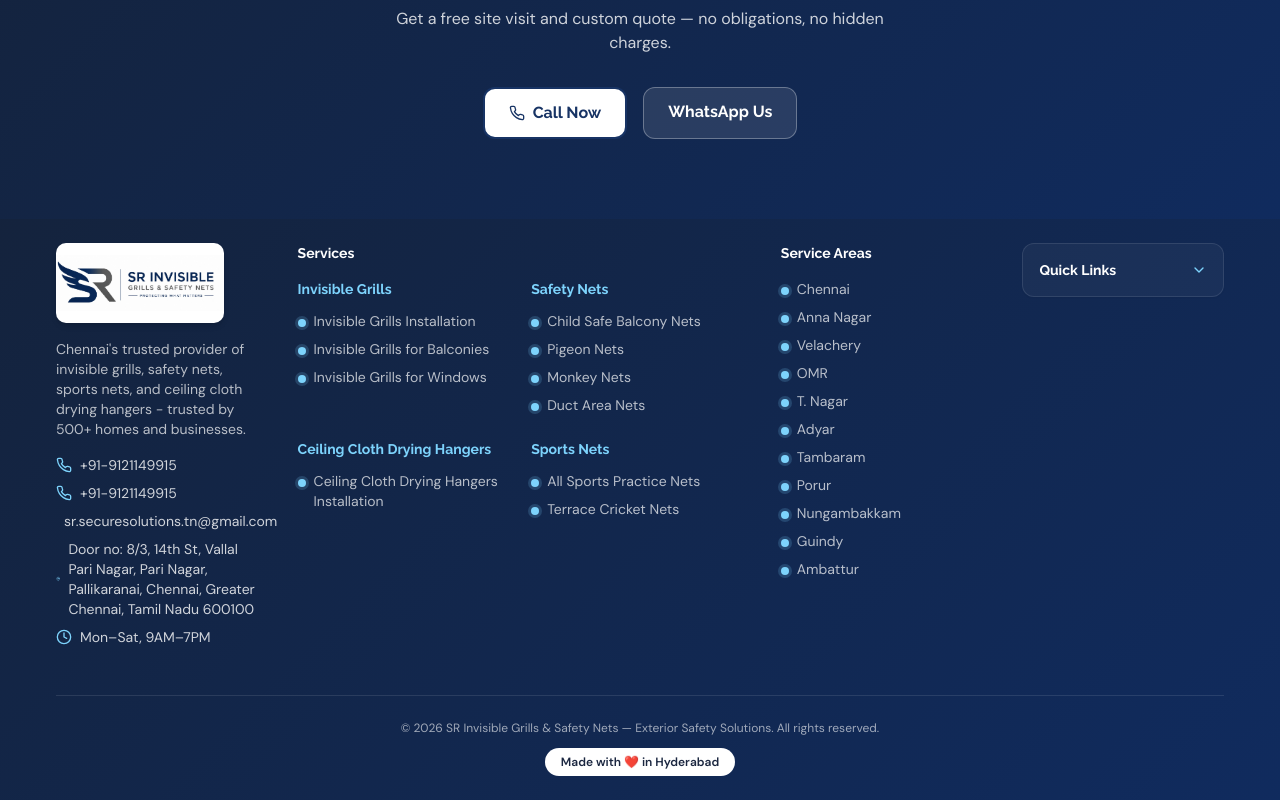
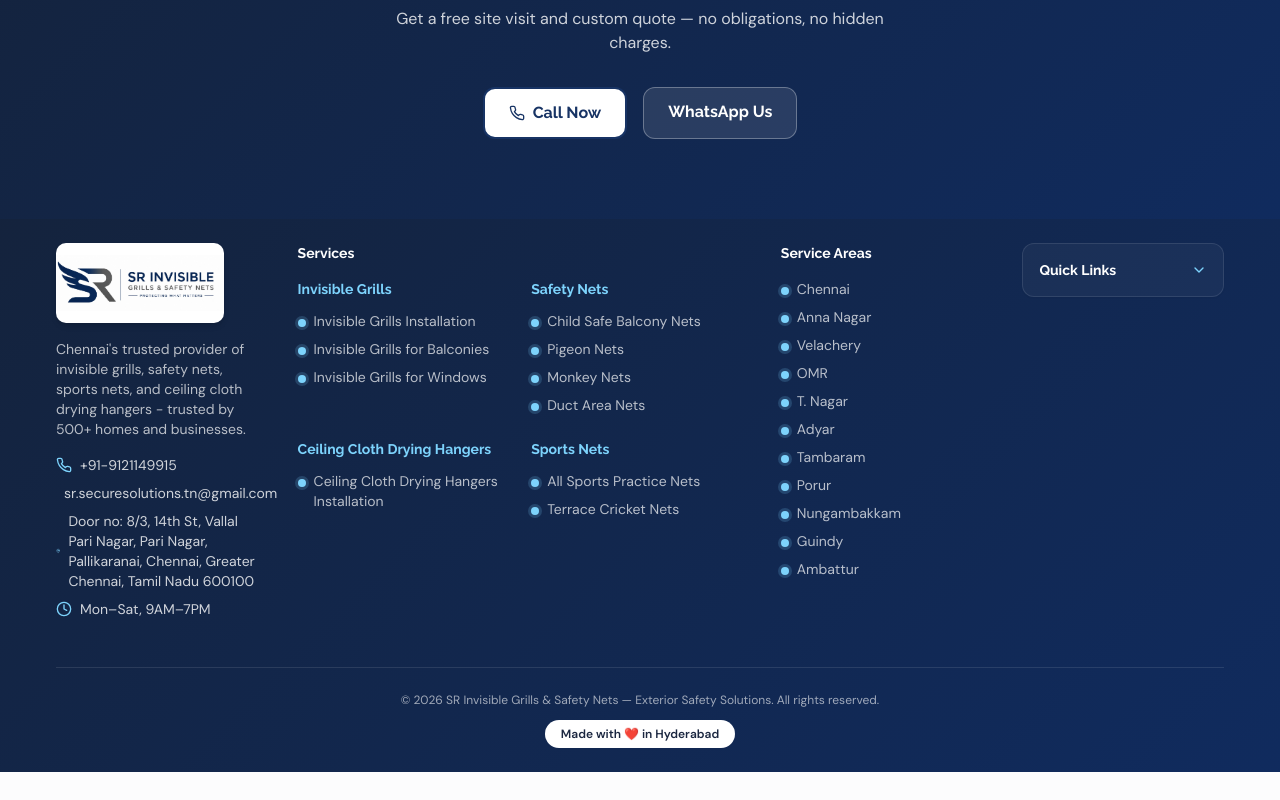
Before and after one commit to GovindRaj007/SR-Invisible-Grills, a React (Vite) app: page /about in a window 1280 px wide. Shown: the part 2701-3501 px from the top of the page. After the commit the page ends 3473 px from the top, so only its background shows below. Built offline with nearby package versions, Linux system fonts and the light colour scheme; the HTML template or start-up script is replaced by a standard one.

Commit message:
final number changes

```diff
--- a/src/components/Footer.tsx
+++ b/src/components/Footer.tsx
@@ -68,12 +68,6 @@
                 className="flex items-center gap-2 hover:text-primary transition-colors"
               >
                 <Phone className="w-4 h-4 text-[#7DD3FC]" /> {BUSINESS.phone}
-              </a>
-              <a
-                href={`tel:${BUSINESS.secondaryPhone}`}
-                className="flex items-center gap-2 hover:text-primary transition-colors"
-              >
-                <Phone className="w-4 h-4 text-[#7DD3FC]" /> {BUSINESS.secondaryPhone}
               </a>
               <a
                 href={`mailto:${BUSINESS.email}`}
--- a/src/data/services.ts
+++ b/src/data/services.ts
@@ -29,7 +29,6 @@
   name: "SR Invisible Grills & Safety Nets",
   tagline: "Exterior Safety Solutions",
   phone: "+91-9121149915",
-  secondaryPhone: "+91-9121149915",
   whatsapp: "919121149915",
   email: "sr.securesolutions.tn@gmail.com",
   address: "Door no: 8/3, 14th St, Vallal Pari Nagar, Pari Nagar, Pallikaranai, Chennai, Greater Chennai, Tamil Nadu 600100",
--- a/src/pages/CeilingClothHangersLanding.tsx
+++ b/src/pages/CeilingClothHangersLanding.tsx
@@ -9,7 +9,6 @@
 const CANONICAL = 'https://srinvisiblegrillschennai.in/ceiling-cloth-hangers-chennai';
 const FORMSPREE = 'https://formspree.io/f/xykrzgjn';
 const TEL = `tel:${BUSINESS.phone}`;
-const TEL_ALT = `tel:${BUSINESS.secondaryPhone}`;
 const wa = (text: string) => `https://wa.me/${BUSINESS.whatsapp}?text=${encodeURIComponent(text)}`;
 /** "+91-9121149915" -> "+91 91211 49915" */
 const prettyPhone = (raw: string) => {
@@ -17,7 +16,6 @@
   return digits.length === 10 ? `+91 ${digits.slice(0, 5)} ${digits.slice(5)}` : raw;
 };
 const PHONE = prettyPhone(BUSINESS.phone);
-const PHONE_ALT = prettyPhone(BUSINESS.secondaryPhone);
 
 /* Inline glyphs — avoids pulling further icons into the shared vendor chunk. */
 const CheckIcon = () => <svg viewBox="0 0 24 24" aria-hidden="true"><path d="M9 16.2 4.8 12l-1.4 1.4L9 19 21 7l-1.4-1.4z" /></svg>;
@@ -560,8 +558,7 @@
             <a className="btn btn-ghost" href="#quote">Request a Callback</a>
           </div>
           <p className="cta-phones">
-            Or reach us on <a href={TEL}>{PHONE}</a> ·{' '}
-            <a href={TEL_ALT}>{PHONE_ALT}</a> · {BUSINESS.hours}
+            Or reach us on <a href={TEL}>{PHONE}</a> · {BUSINESS.hours}
           </p>
         </div>
       </section>
--- a/src/pages/Index.tsx
+++ b/src/pages/Index.tsx
@@ -18,7 +18,7 @@
   '@type': 'LocalBusiness',
   name: BUSINESS.name,
   description: 'SR Invisible Grills & Safety Nets provides invisible grills, safety nets, sports nets, and ceiling cloth drying hangers in Chennai.',
-  telephone: [BUSINESS.phone, BUSINESS.secondaryPhone],
+  telephone: BUSINESS.phone,
   email: BUSINESS.email,
   address: {
     '@type': 'PostalAddress',
@@ -34,13 +34,6 @@
     {
       '@type': 'ContactPoint',
       telephone: BUSINESS.phone,
-      contactType: 'customer service',
-      areaServed: 'IN',
-      availableLanguage: ['en', 'ta'],
-    },
-    {
-      '@type': 'ContactPoint',
-      telephone: BUSINESS.secondaryPhone,
       contactType: 'customer service',
       areaServed: 'IN',
       availableLanguage: ['en', 'ta'],
```
Also changed, not shown: 1 other file (tests, documents, lock files or other folders).
